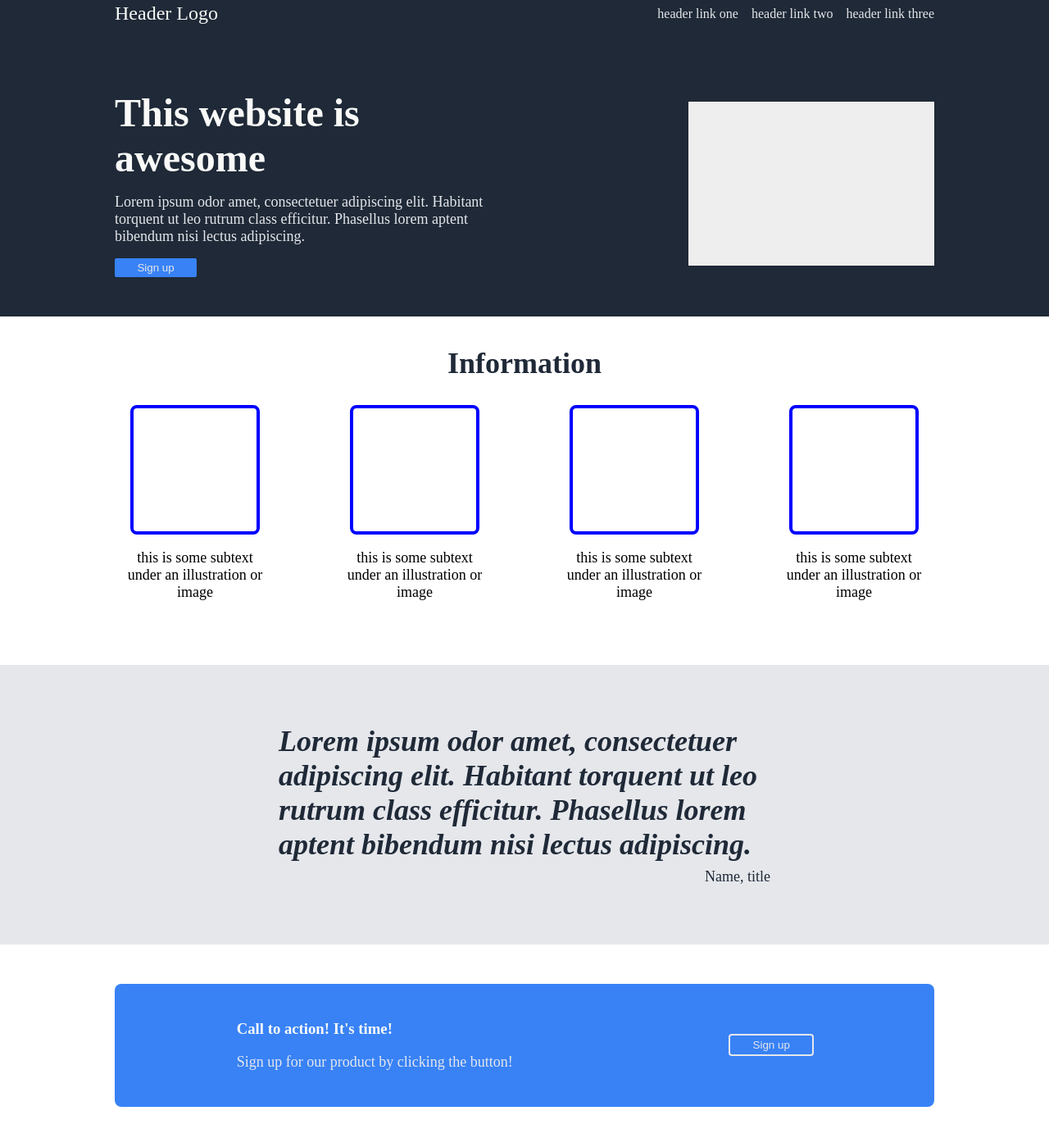
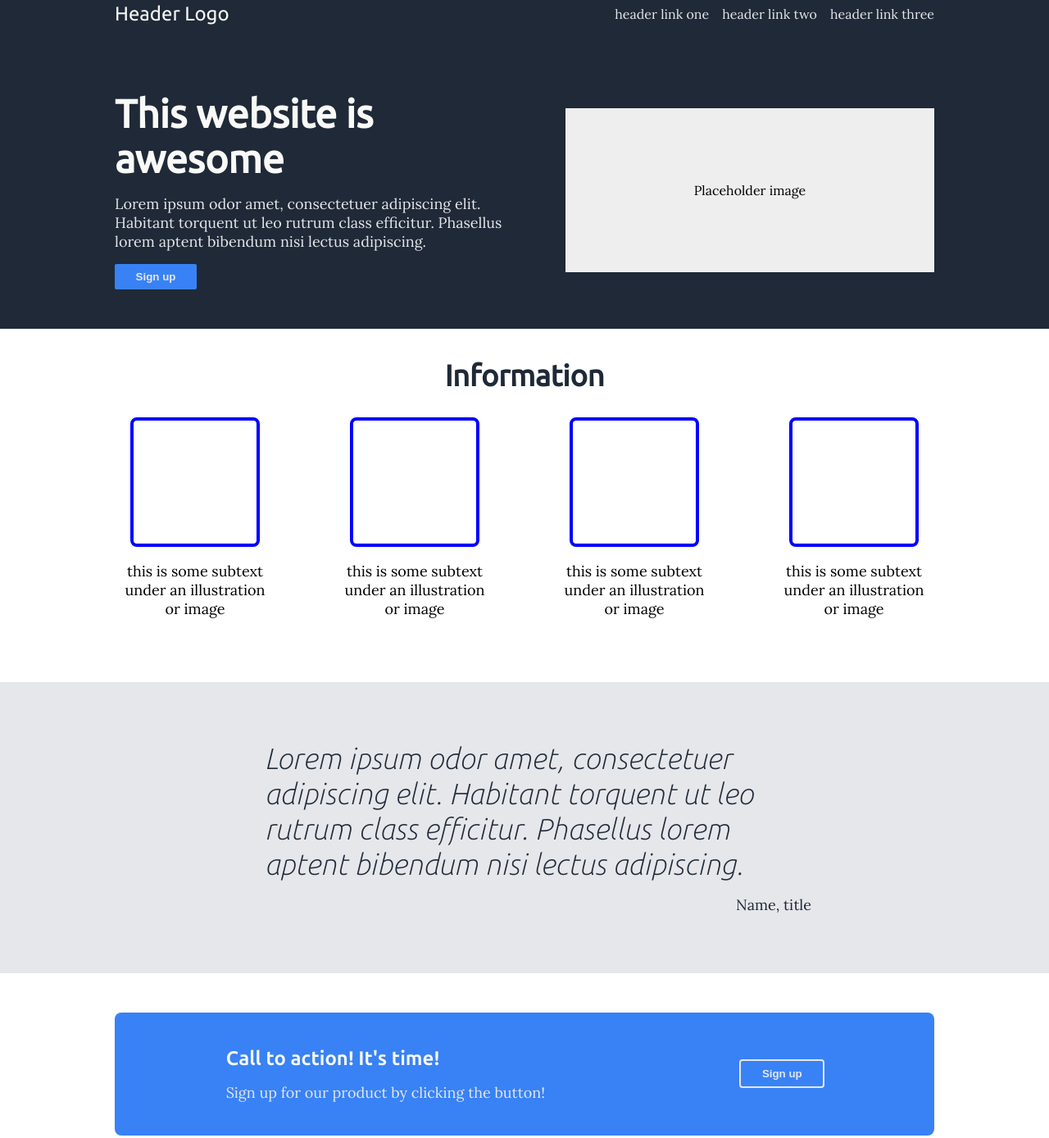
Before and after one commit to dede95/landing-page, a plain HTML site: page index.html in a window 1280 px wide. Shown: the part 29-1417 px from the top of the page at 82% size. Drawn offline with Linux system fonts and the light colour scheme.

Commit message:
Add final edits and placeholder image

```diff
--- a/index.html
+++ b/index.html
@@ -4,6 +4,8 @@
     <meta charset="UTF-8">
     <meta name="viewport" content="width=device-width, initial-scale=1.0">
     <link rel="stylesheet" href="style.css">
+    <link rel="stylesheet" href="https://fonts.googleapis.com/css?family=Ubuntu|Lora|">
+    <link href="https://fonts.googleapis.com/css2?family=Ubuntu+Sans:ital,wght@0,100..800;1,100..800&display=swap" rel="stylesheet">
     <title>Landing Page</title>
 </head>
 <body>
@@ -25,7 +27,7 @@
                 <p>Lorem ipsum odor amet, consectetuer adipiscing elit. Habitant torquent ut leo rutrum class efficitur. Phasellus lorem aptent bibendum nisi lectus adipiscing.</p>
                 <button>Sign up</button>
             </div>
-            <div id="img-placeholder"></div>
+            <div id="img-placeholder">Placeholder image</div>
         </div>
     </div>
 
--- a/style.css
+++ b/style.css
@@ -4,6 +4,8 @@ body {
     display: flex;
     flex-direction: column;
     justify-content: space-between;
+    font-family: Lora, serif;
+
 }
 
 button {
@@ -11,10 +13,11 @@ button {
     color: inherit;
 	border: none;
     width: 100px;
-    padding: 4px 16px;
+    padding: 8px 16px;
     background-color: #3882F6;
     color: #E5E7EB;
     border-radius: 2px;
+    font-weight: 700;
 }
 
 /* HEADER */
@@ -51,6 +54,7 @@ p#logo {
     font-size: 24px;
     color: #F9FAF8;
     margin-top: 12px 0px;
+    font-family: Ubuntu, sans-serif;
 }
 
 /* HERO SECTION */
@@ -77,6 +81,7 @@ p#logo {
     color: #F9FAF8;
     font-weight: 900;
     margin: 0;
+    font-family: Ubuntu, sans-serif;
 }
 
 .hero-content .left-side {
@@ -98,10 +103,15 @@ p#logo {
 }
 
 #img-placeholder {
-    width: 300px;
+    width: 450px;
     height: 200px;
     background-color: #eeeeee;
     flex: 0 0 auto;
+    /* Centre text in middle of div */
+    display: flex;
+    justify-content: center;
+    align-items: center;
+
 }
 
 /* INFO SECTION */
@@ -119,6 +129,7 @@ p#logo {
     font-weight: 900;
     margin-top: 0px;
     text-align: center;
+    font-family: Ubuntu, sans-serif;
 }
 
 .info-content {
@@ -173,25 +184,28 @@ p#logo {
 .quote-content {
     display: flex;
     flex-direction: column;
-    width: 600px;
+    width: 700px;
     padding: 0px 16px;
 
 }
 
 #quote {
+    font-family: "Ubuntu Sans", sans-serif;
+    font-style: italic;
+    font-size: 36px;
+    font-weight: 200;
     align-self: center;
-    /* width: 600px; */
+    max-width: 630px;
     margin-top: 0px;
-    margin-bottom: 4px;
+    margin-bottom: 8px;
     flex: 0 1 auto;
-    font-size: 36px;
-    font-style: italic;
     color: #1F2937;
+
 }
 
 .quote-section p {
     text-align: right;
-    margin-top: 4px;
+    margin-top: 8px;
     margin-bottom: 0px;
     font-weight: 200;
     font-size: 18px;
@@ -224,12 +238,16 @@ p#logo {
 }
 
 .cta-card #cta {
+    font-family: "Ubuntu Sans", sans-serif;
+    font-size: 24px;
     color: #F9FAF8;
+    margin: 0 0 16px 0;
 }
 
 .cta-card p {
     color: #E5E7EB;
     font-size: 18px;
+    margin: 0;
 }
 
 .cta-card button {
```
